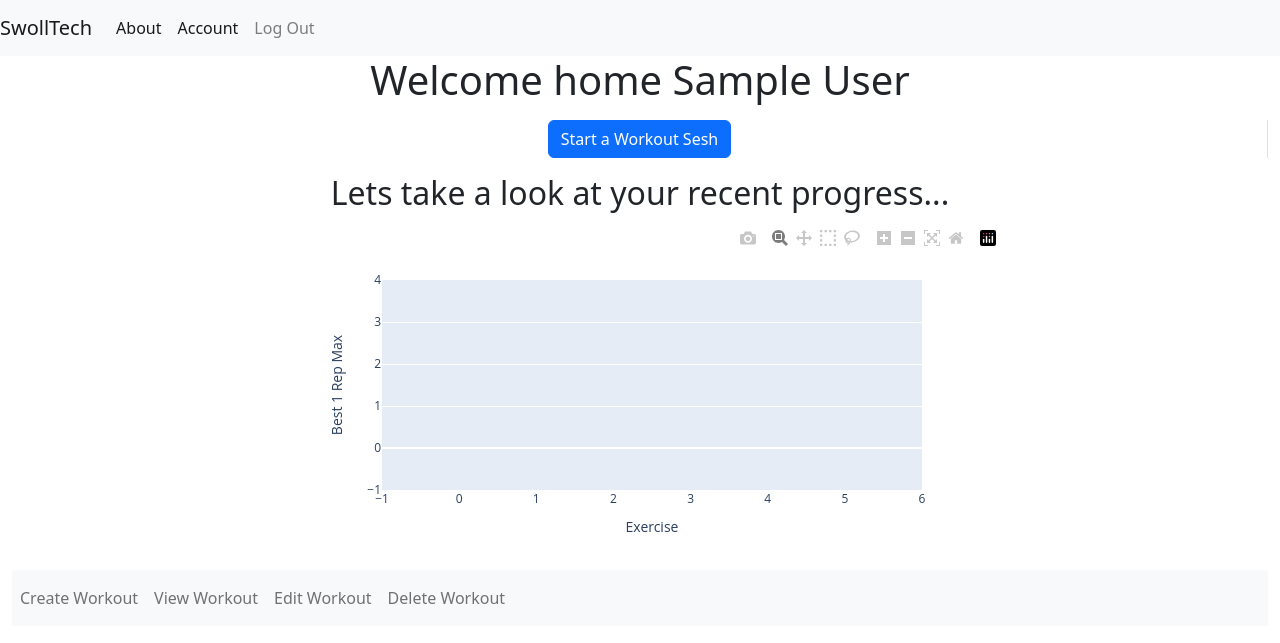
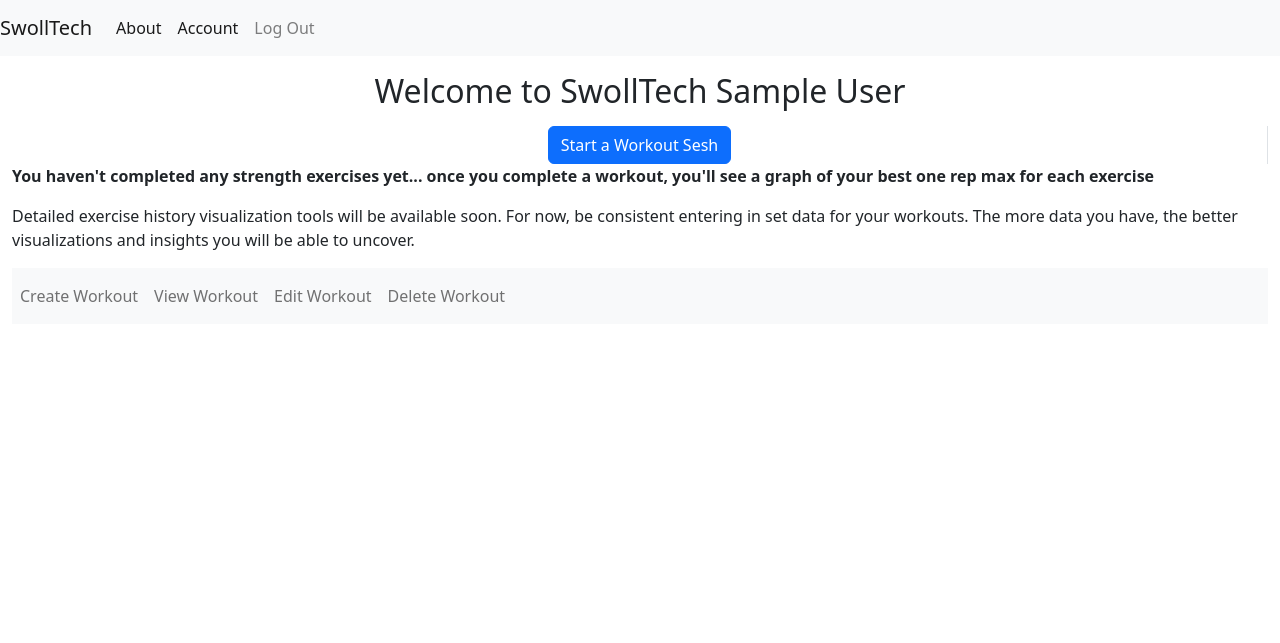
Before and after one commit to MasonKrause7/SwollTech, a Flask app: page /home.html/ in a window 1280 px wide. Shown: the top 643 px of the page. Run offline with Flask 3, Linux system fonts and the light colour scheme; the visitor is signed in with stand-in values (Sample User, id 1); data that the repository does not hold is empty; some libraries are stand-ins or nearby versions.

Commit message:
Need to offer statistic analysis

```diff
--- a/app.py
+++ b/app.py
@@ -249,14 +249,10 @@ def home(message=None):
     # TESTING plotly
     cnxn = get_db()
     cursor = cnxn.cursor()
-    query = '''SELECT e.exercise_id, e.exercise_name, s.date_of_sesh, ss.s_set_number, ss.number_of_reps, ss.weight_amount, ss.weight_metric
-                FROM Strength_Set ss
-                INNER JOIN Workout_Exercise we ON ss.wo_ex_id=we.wo_ex_id
-                INNER JOIN Exercise e ON we.exercise_id=e.exercise_id
-                INNER JOIN Sesh s ON ss.sesh_id = s.sesh_id
-                WHERE s.user_id = 1
-                ORDER BY s.date_of_sesh;'''
+    query = f"EXEC fetch_onerepmax_data {session['user_id']};"
     results = cursor.execute(query).fetchall()
+    if results is None or len(results) == 0:
+        return render_template('home.html')
     #made up test data
     #data = {'Bench': [135, 155, 175], 'Squat':[155, 175, 185], 'Deadlift': [200, 225, 255]}
     data = [[]]
@@ -292,14 +288,14 @@ def home(message=None):
 
 
 
-    df = pd.DataFrame(data, columns=["Exercise", "Best 1 Rep Max"], index=indexs)
+    df = pd.DataFrame(data, columns=["Exercise", "Weight"], index=indexs)
 
     print(df)
 
-    fig = px.bar(df, x="Exercise", y="Best 1 Rep Max", barmode='group')
+    fig = px.bar(df, x="Exercise", y="Weight", title="Best 1 Rep Max", barmode='group')
     graphJSON = json.dumps(fig, cls=plotly.utils.PlotlyJSONEncoder)
 
-    return render_template('home.html', message=message, graphJSON=graphJSON)
+    return render_template('home.html', graphJSON=graphJSON)
 
 @app.route('/viewworkout.html')
 def view_workouts(users_workouts=None):
--- a/templates/home.html
+++ b/templates/home.html
@@ -2,19 +2,25 @@
 
 {% block content %}
 
-<h1 class="text-center mb-3">{% block title %}Welcome home {{ session['fname'] }}{% endblock %}</h1>
-<div class="border-end d-flex justify-content-center align-items-center">
-    <a type="button" class="btn btn-primary btn-large" href="{{url_for('select_workout')}}">Start a Workout Sesh</a>
-</div>
-<div class="mt-3">
-    <h2 class="text-center">Lets take a look at your recent progress... </h2>
-    <div id="chart" class="container-fluid align-items-center justify-content-center" style="height:350px; width:700px;">
 
 
-    </div>
+    {% if graphJSON %}
+        <h2 class="mt-3 text-center mb-3">Welcome back to SwollTech {{ session['fname'] }}</h2>
+        <div class="border-end d-flex justify-content-center align-items-center">
+            <a type="button" class="mb-3 btn btn-primary btn-large" href="{{url_for('select_workout')}}">Start a Workout Sesh</a>
+        </div>
+        <h3 class="text-center">Lets take a look at your best one rep max for each lift... </h3>
+        <div id="chart" class="container-fluid align-items-center justify-content-center" style="height:350px; width:700px;"></div>
+    {% else %}
+        <h2 class="mt-3 text-center mb-3">Welcome to SwollTech {{ session['fname'] }}</h2>
+        <div class="border-end d-flex justify-content-center align-items-center">
+            <a type="button" class="btn btn-primary btn-large" href="{{url_for('select_workout')}}">Start a Workout Sesh</a>
+        </div>
+        <p><b>You haven't completed any strength exercises yet... once you complete a workout, you'll see a graph of your best one rep max for each exercise</b></p>
+        <p>Detailed exercise history visualization tools will be available soon. For now, be consistent entering in set data for your workouts. The more data you have, the better visualizations and insights you will be able to uncover.</p>
+    {% endif %}
 
 
-</div>
 
 <nav class="navbar navbar-expand sm bg-light">
     <div class="container-fluid">
--- a/templates/selectworkout.html
+++ b/templates/selectworkout.html
@@ -9,6 +9,8 @@
     <li class="mt-2"><button class="btn btn-primary btn-sm" onclick="displaySelectedWorkout({{workout.workout_id}})">Start Workout</button> {{workout.workout_name}}</li>
     {% endfor %}
 </ul>
+{% else %}
+<p><b>You don't have any workouts yet! Head over to <a href="{{url_for('create_workout')}}">create workout</a> to get started.</b></p>
 {% endif %}
 {% if wo_id %}
     <hr>
```
